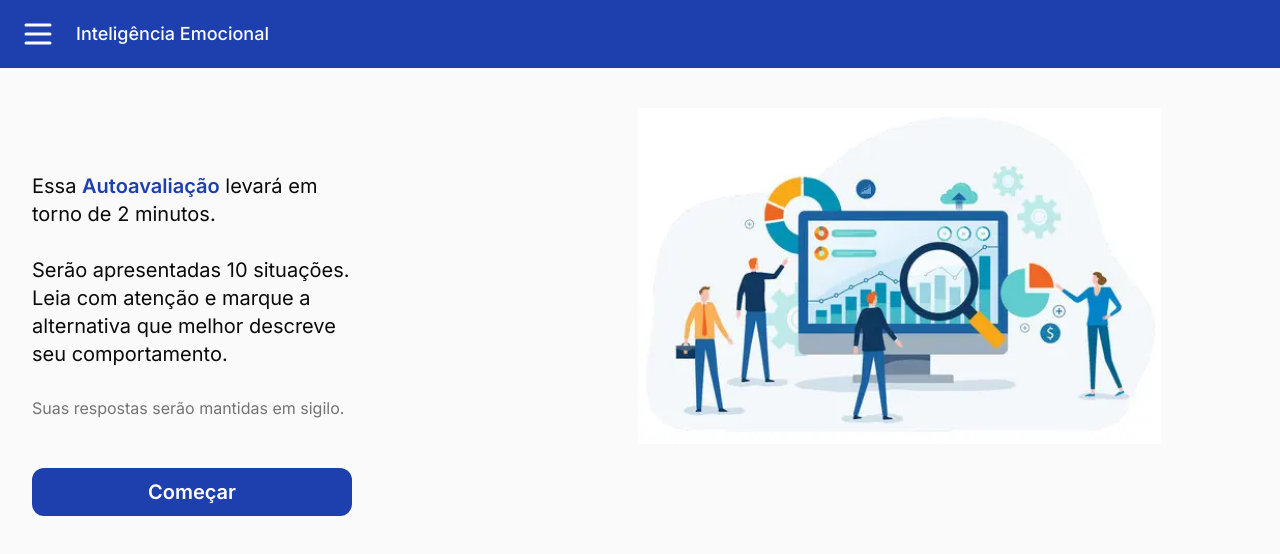
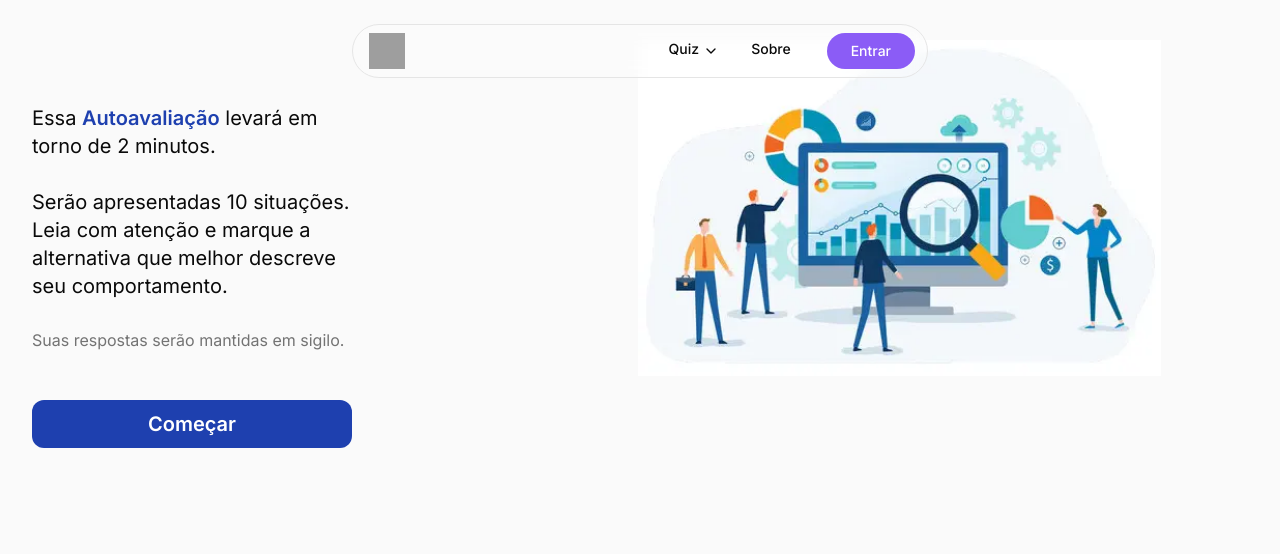
Before and after one commit to facsenacdf-2024/soft-skills-app, a Next.js app: page /quiz/inteligencia-emocional in a window 1280 px wide. Shown: the top 554 px of the page. Built offline with nearby package versions, Linux system fonts and the light colour scheme; grey boxes are pictures that could not be loaded.

Commit message:
style: change desktop and mobile header

```diff
--- a/src/components/header.tsx
+++ b/src/components/header.tsx
@@ -1,56 +1,116 @@
 'use client'
-import { Menu } from "lucide-react"
-import { useEffect, useRef, useState } from "react"
+import { Brain, Building2, ChevronDown } from "lucide-react"
+import Image from "next/image"
+import Link from "next/link"
 
-type Props = {
-  page: string
-}
+const Header = () => {
+  return (
+    <header className="fixed top-0 left-1/2 -translate-x-1/2 max-w-xl w-full z-50">
+      {/* Desktop menu */}
+      <div
+        className="
+        bg-white/20 backdrop-blur border m-6 py-2 pl-4 pr-3 rounded-full
+          hidden sm:flex justify-between items-center w-full mx-auto
+        ">
+        <Link href={"/"}>
+          <Image src="/logo.svg" width={36} height={36} alt="Logo" className="size-9" />
+        </Link>
+        <ul className="flex gap-2 font-medium text-sm">
+          <li className="group">
+            <div className="flex items-center gap-1 px-3 py-1.5 hover:bg-neutral-50 rounded-md cursor-pointer">
+              <p>Quiz</p>
+              <ChevronDown className="size-4 translate-y-0.5 group-hover:rotate-180 duration-300" />
+            </div>
+            <div
+              className="
+                absolute mt-3 w-max rounded-md bg-purple-50 border border-purple-100 p-5 space-y-3 -translate-x-7 translate-y-3 invisible opacity-0
+                group-hover:opacity-100 group-hover:translate-y-0 group-hover:visible duration-300
+              ">
+              <h3 className="font-medium text-violet-700">Quizzes disponíveis</h3>
+              <hr className="border-purple-100" />
+              <ul className="space-y-2 text-sm">
+                <li className="flex items-center gap-2">
+                  <Link href="/quiz/inteligencia-emocional"
+                    className="w-full flex items-center gap-2 px-5 py-2 rounded-sm text-violet-600 hover:bg-purple-100">
+                    <Brain className="size-4" />
+                    <span>Inteligência Emocional</span>
+                  </Link>
+                </li>
+                <li className="flex items-center gap-2">
+                  <Link href="/quiz/inteligencia-emocional"
+                    className="w-full flex items-center gap-2 px-5 py-2 rounded-sm text-violet-600 hover:bg-purple-100">
+                    <Building2 className="size-4" />
+                    <span>Tipos de Liderança</span>
+                  </Link>
+                </li>
+              </ul>
+            </div>
+          </li>
+          <li>
+            <Link href={"/sobre"}
+              className="px-3 py-1.5 block hover:bg-neutral-100 rounded-md cursor-pointer">
+              Sobre
+            </Link>
+          </li>
+          <li>
+            <Link href={"/login"}
+              className="px-6 py-2 ml-4 block bg-violet-500 text-white hover:bg-violet-400 rounded-full cursor-pointer">
+              Entrar
+            </Link>
+          </li>
+        </ul>
+      </div>
 
-const Header = (props: Props) => {
-  const [show, setShow] = useState(false)
-  const menuRef = useRef<HTMLDivElement>(null)
+      {/* Mobile menu */}
+      <div className="sm:hidden inline group absolute top-0 right-0">
+        <div className="bg-white border rounded-md p-2 m-4 w-fit">
+          <Image src="/logo.svg" width={48} height={48} alt="Logo" className="min-w-12" />
+        </div>
+        <div
+          className="
+            absolute w-max rounded-md bg-purple-50 border border-purple-100 p-5 space-y-3 -translate-x-0 translate-y-0 invisible opacity-0
+            group-hover:opacity-100 group-hover:-translate-x-2/3 group-hover:visible duration-300 group-hover:z-50
+          ">
+          <Link href={"/"}
+            className="font-medium text-violet-700 block">
+            Início
+          </Link>
 
-  useEffect(() => {
-    // Fechar o menu apertando ESC
-    const handleKeyDown = (e: KeyboardEvent) => { if (e.key === "Escape") setShow(false); }
+          <hr className="border-purple-100" />
 
-    document.addEventListener("keydown", handleKeyDown)
-    // Remover o evento quando o componente é desmontado
-    return () => document.removeEventListener("keydown", handleKeyDown)
-  }, []);
+          <Link href={"/sobre"}
+            className="font-medium text-violet-700 block">
+            Sobre
+          </Link>
 
-  useEffect(() => {
-    // Fechar menu ao clicar fora
-    const handleClickOutside = (e: any) => { if (!menuRef.current?.contains(e.target as Node)) setShow(false); }
+          <hr className="border-purple-100" />
 
-    document.addEventListener("mousedown", handleClickOutside)
-    // Remover o evento quando o componente é desmontado
-    return () => document.removeEventListener("mousedown", handleClickOutside)
-  })
+          <h3 className="font-medium text-violet-700">Quizzes disponíveis</h3>
+          <ul className="space-y-2 text-sm">
+            <li className="flex items-center gap-2">
+              <Link href="/quiz/inteligencia-emocional"
+                className="w-full flex items-center gap-2 px-5 py-2 rounded-sm text-violet-600 hover:bg-purple-100">
+                <Brain className="size-4" />
+                <span>Inteligência Emocional</span>
+              </Link>
+            </li>
+            <li className="flex items-center gap-2">
+              <Link href="/quiz/inteligencia-emocional"
+                className="w-full flex items-center gap-2 px-5 py-2 rounded-sm text-violet-600 hover:bg-purple-100">
+                <Building2 className="size-4" />
+                <span>Tipos de Liderança</span>
+              </Link>
+            </li>
+          </ul>
 
-  return (
-    <>
-      <div className="w-full bg-blue-800 py-4 sticky top-0">
-        <div className="px-5 flex gap-5 items-center">
-          <button onClick={() => setShow(!show)}>
-            <Menu className="text-neutral-50 size-9" />
-          </button>
-          <h1 className="text-neutral-50 font-medium text-lg">{props.page}</h1>
+
+          <Link href={"/login"}
+            className="px-6 py-2 ml-4 !mt-8 text-center block bg-purple-500 text-white hover:bg-purple-400 rounded-full cursor-pointer">
+            Entrar
+          </Link>
         </div>
       </div>
-
-      <div ref={menuRef} className={`h-screen max-w-60 w-full fixed top-0 left-0 bg-blue-800 z-50 duration-500
-          ${show ? 'translate-x-0' : '-translate-x-full'}`}>
-        <div className="flex flex-col justify-center items-start px-5 my-20 divide-y divide-orange-400">
-          <a href="/" className="text-neutral-50 text-lg py-1 w-full hover:underline underline-offset-2">
-            Início
-          </a>
-          <a href="/quiz/inteligencia-emocional" className="text-neutral-50 text-lg py-1 w-full hover:underline underline-offset-2">
-            Inteligência Emocional
-          </a>
-        </div>
-      </div>
-    </>
+    </header >
   )
 }
 
```
